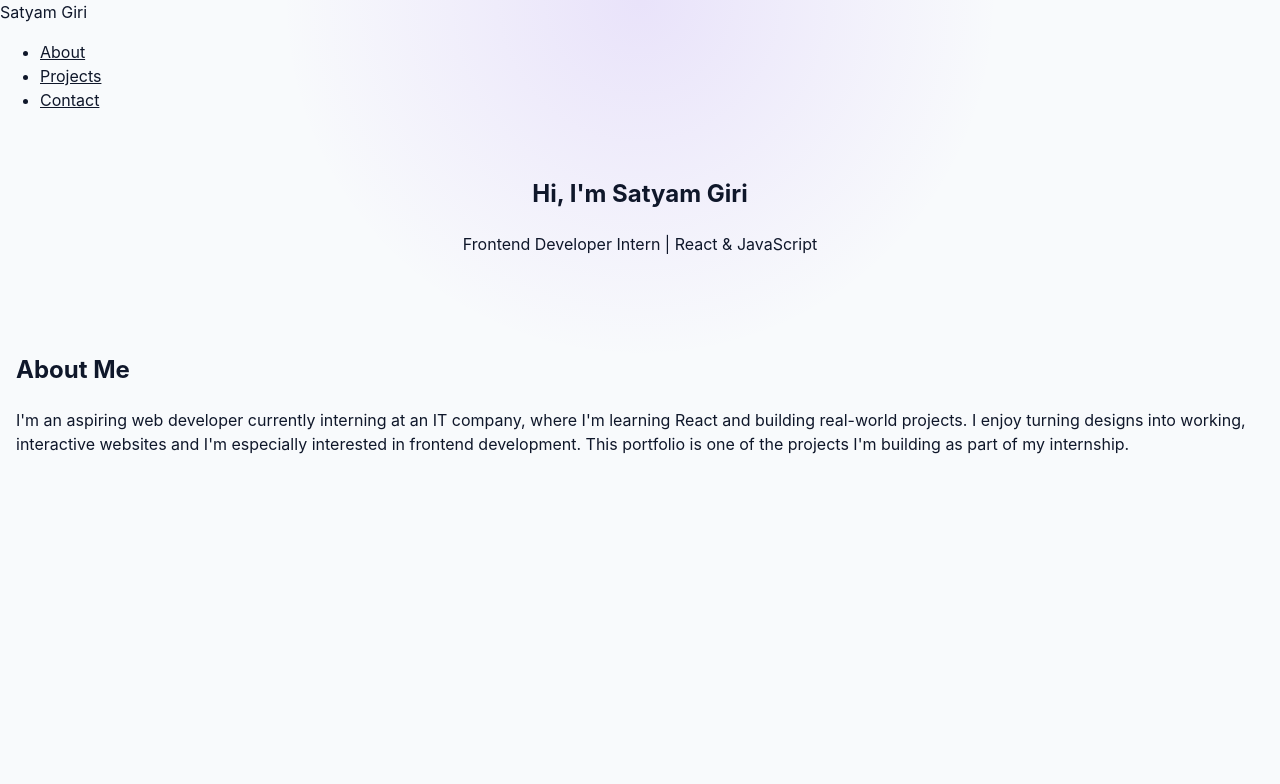
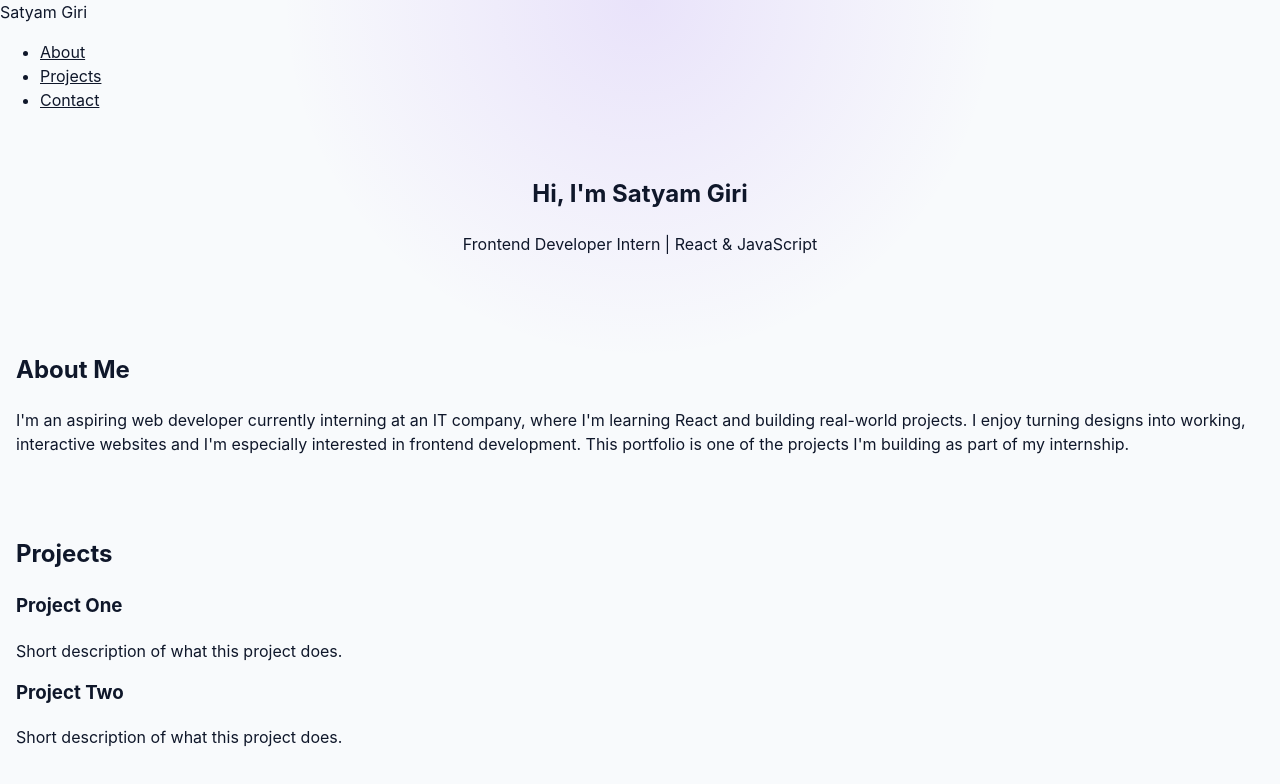
Before and after one commit to satyamgiri9846-cmyk/my-portfolio, a React (Vite) app: page / in a window 1280 px wide. Shown: the top 784 px of the page. Built offline with nearby package versions, Linux system fonts and the light colour scheme.

Commit message:
Add projects section

```diff
--- a/src/App.jsx
+++ b/src/App.jsx
@@ -1,6 +1,7 @@
 import Navbar from "./components/Navbar";
 import Hero from "./components/Hero";
 import About from "./components/About";
+import Projects from "./components/Projects";
 
 function App() {
   return (
@@ -8,6 +9,7 @@ function App() {
       <Navbar />
       <Hero />
       <About />
+      <Projects />
     </div>
   );
 }
--- /dev/null
+++ b/src/components/Projects.jsx
@@ -0,0 +1,20 @@
+function Projects() {
+  const projects = [
+    { title: "Project One", description: "Short description of what this project does." },
+    { title: "Project Two", description: "Short description of what this project does." },
+  ];
+
+  return (
+    <section style={{ padding: "2rem 1rem" }}>
+      <h2>Projects</h2>
+      {projects.map((p, i) => (
+        <div key={i} style={{ marginBottom: "1rem" }}>
+          <h3>{p.title}</h3>
+          <p>{p.description}</p>
+        </div>
+      ))}
+    </section>
+  );
+}
+
+export default Projects;
```
